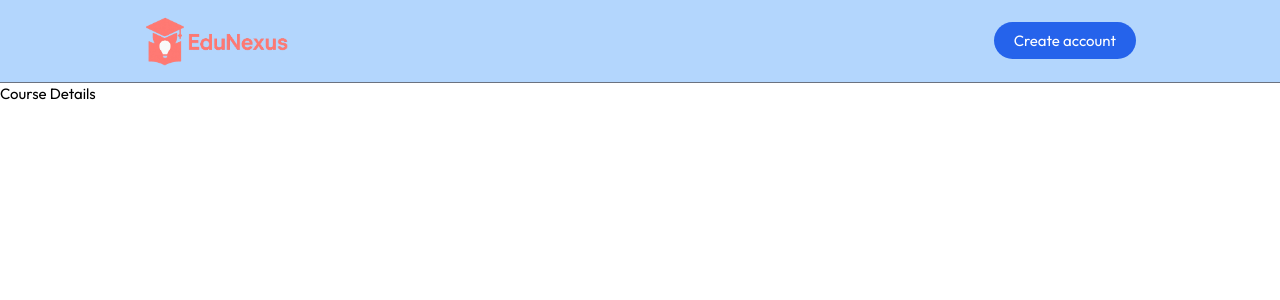
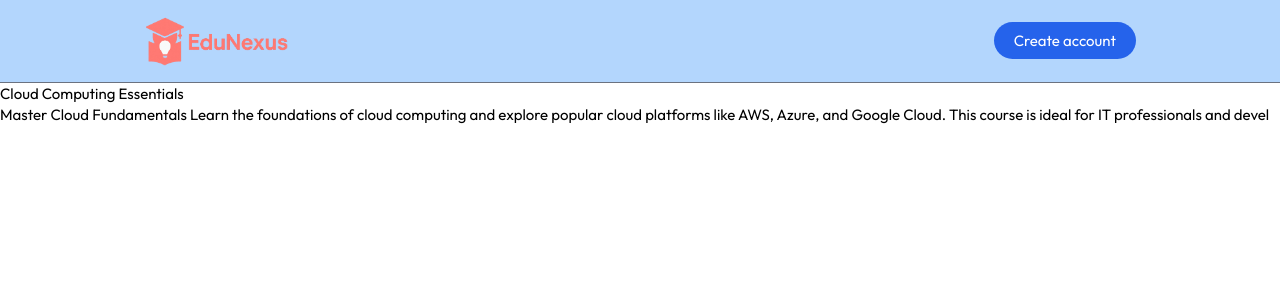
Before and after one commit to MDPerrfan/EduNexas, a React (Vite) app in the folder client/: page /course/605c72efb3f1c2b1f8e4e1a1 in a window 1280 px wide. Shown: the top 300 px of the page. Built offline with nearby package versions, Linux system fonts and the light colour scheme; no server answers.

Commit message:
Updated filter removing

```diff
--- a/client/src/pages/student/CourseDetails.jsx
+++ b/client/src/pages/student/CourseDetails.jsx
@@ -3,7 +3,16 @@ import React from 'react'
 const CourseDetails = () => {
   return (
     <div>
-      <h1>Course Details</h1>
+      <div>
+        <div>
+          <h1>Cloud Computing Essentials</h1>
+          <p>Master Cloud Fundamentals
+            Learn the foundations of cloud computing and explore popular cloud platforms like AWS, Azure, and Google Cloud. This course is ideal for IT professionals and devel</p>
+        </div>
+      </div>
+      <div>
+
+      </div>
     </div>
   )
 }
--- a/client/src/pages/student/CourseList.jsx
+++ b/client/src/pages/student/CourseList.jsx
@@ -4,6 +4,7 @@ import SearchBar from '../../components/students/SearchBar'
 import CourseCard from '../../components/students/CourseCard'
 import Footer from '../../components/students/Footer'
 import { useParams } from 'react-router-dom'
+import { assets } from '../../assets/assets'
 
 const CourseList = () => {
   const { allcourses, navigate } = useContext(AppContext)
@@ -34,6 +35,12 @@ const CourseList = () => {
             <SearchBar data={input}/>
           </div>
         </div>
+        {
+          input && <div className='inline-flex items-center gap-4 px-4 py-2 border mt-8 mx-5'>
+            <p className='text-gray-500'>{input}</p>
+            <img src={assets.cross_icon} alt="x" className='cursor-pointer' onClick={()=>navigate('/course-list')}/>
+          </div>
+        }
         <div className='grid lg:grid-cols-4 md:grid-cols-2 gap-6 px-5'>
           {
             filteredCourse.map((course, id) => (
```
